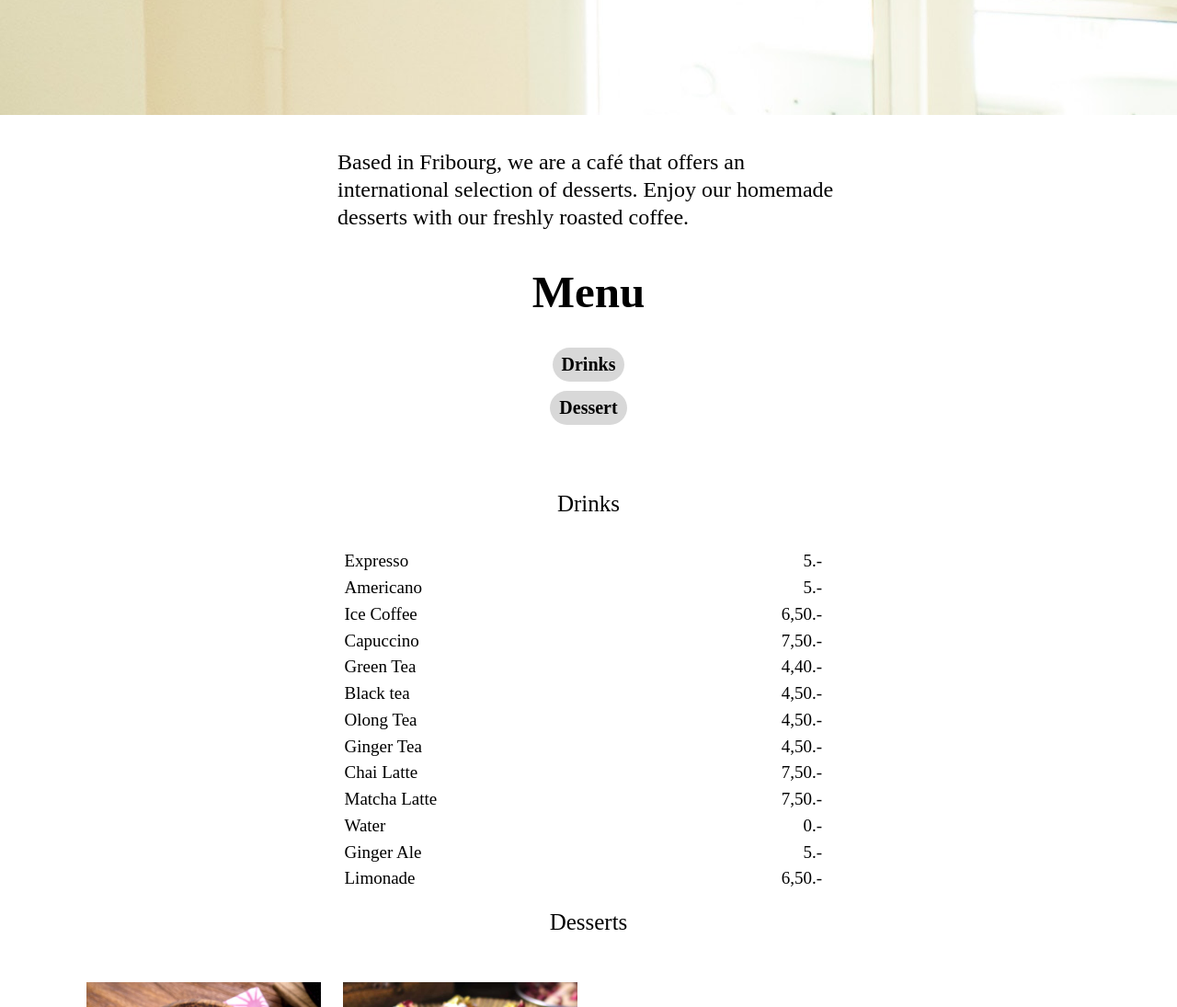
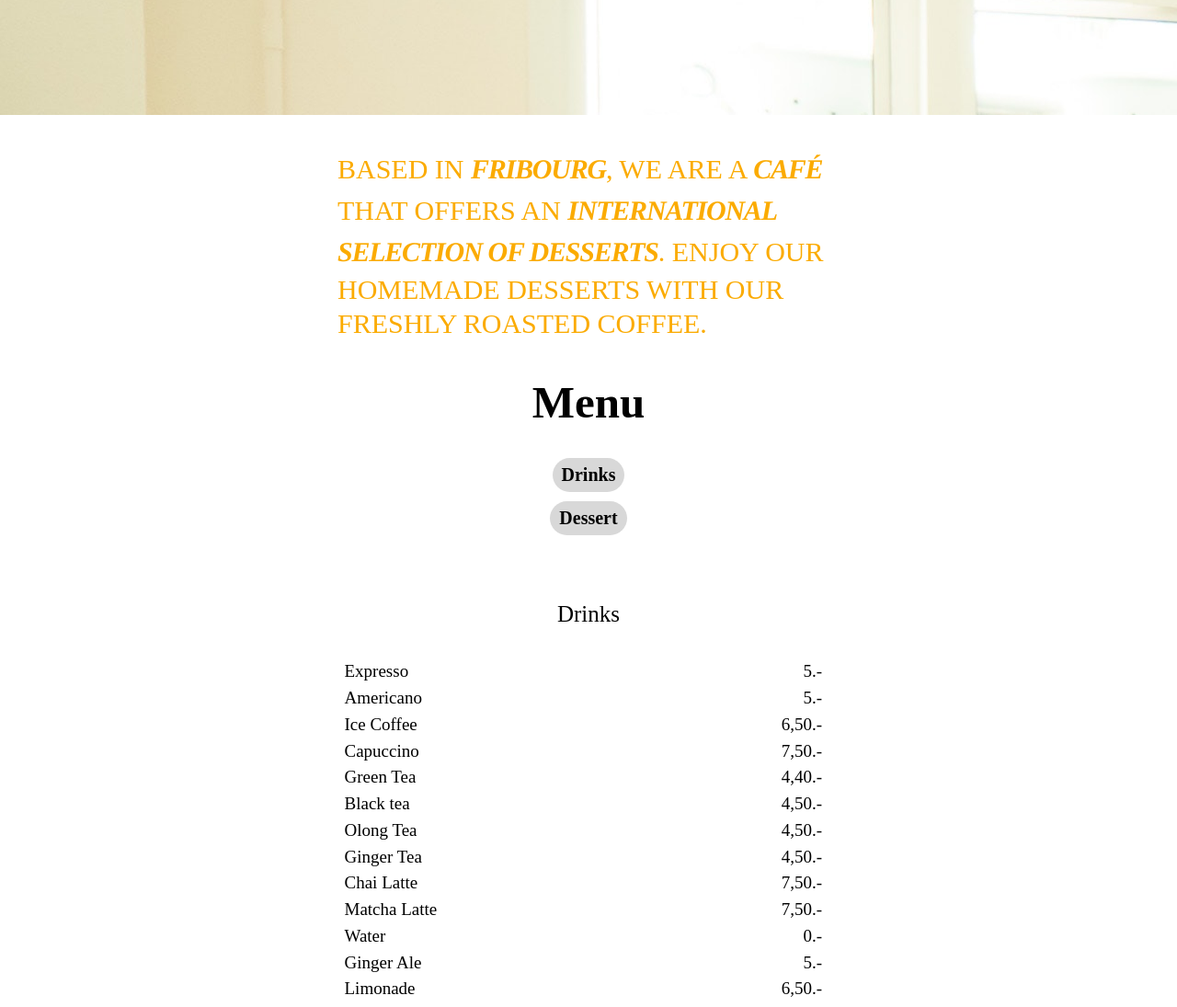
Before and after one commit to anissahquraishi/imd22_anissah_projet_cafe, a website built with Parcel: page src/index.html in a window 1280 px wide. Shown: the part 838-1933 px from the top of the page at 92% size. Built offline with nearby package versions, Linux system fonts and the light colour scheme; files whose address does not match are found by name.

Commit message:
cchange font text style and color

```diff
--- a/src/scss/main.scss
+++ b/src/scss/main.scss
@@ -94,6 +94,17 @@ h3 {
   padding-bottom: 20px;
 }
 
+span {
+  font-family: Times;
+  font-size: 30px;
+  font-style: italic;
+  font-weight: 800;
+  text-transform: uppercase;
+  color: #fbab00;
+  letter-spacing: -1.23px;
+  text-align: center;
+  line-height: 45px;
+}
 ul {
   list-style: none;
 }
@@ -125,10 +136,12 @@ li {
 }
 
 p {
-  font-family: "Museo Slab";
-  font-size: 24px;
+  font-family: "Raleway";
+  font-size: 30px;
   padding-top: 36px;
   padding-bottom: 36px;
+  text-transform: uppercase;
+  color: #fbab00;
 }
 
 .button {
```
